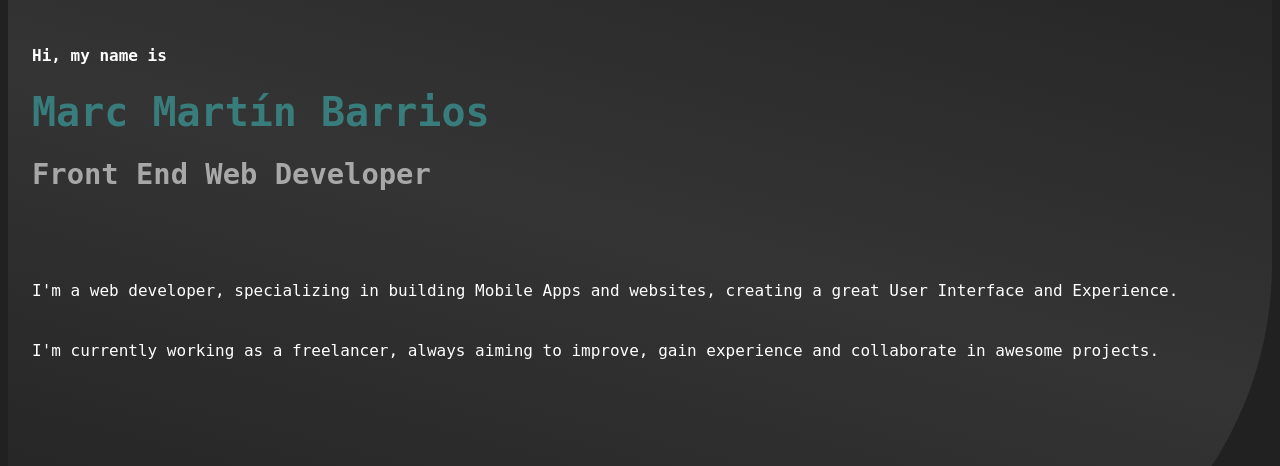
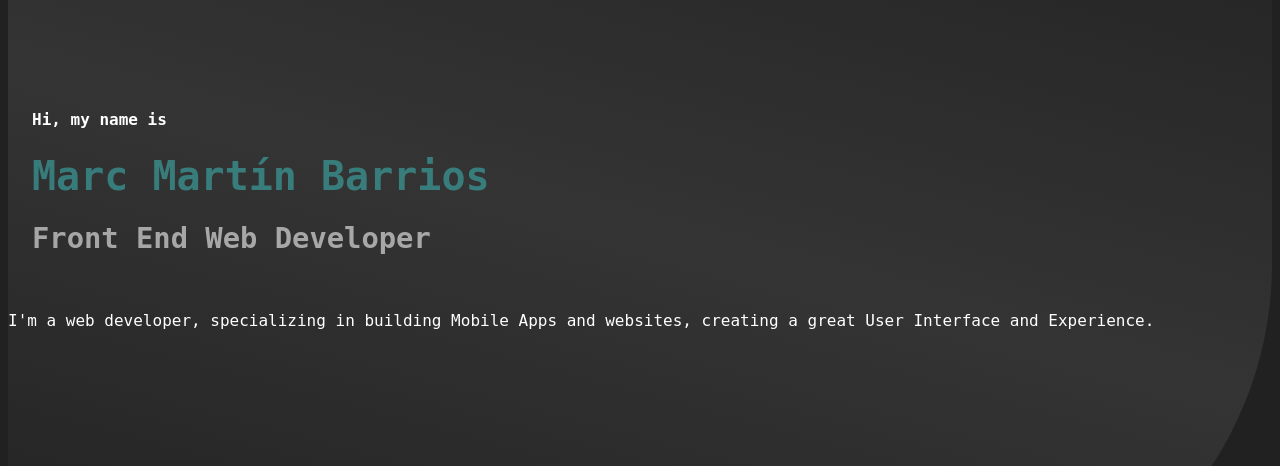
Before and after one commit to MarcMB89/portfolio, a React (Create React App) app: page / in a window 1280 px wide. Shown: the part 168-634 px from the top of the page. Built offline with nearby package versions, Linux system fonts and the light colour scheme; a web font is replaced by a local one.

Commit message:
Improve html tags on Home component

```diff
--- a/src/components/Home/Home.jsx
+++ b/src/components/Home/Home.jsx
@@ -4,6 +4,7 @@ import './homeStyle.css';
 const Home = function home() {
   return (
     <section className="home__container" id="home">
+      <div className="home__content">
         <section className="home__title-section">
           <h2
             className="home__title-greeting"
@@ -12,27 +13,14 @@ const Home = function home() {
           </h2>
           <h1 className="home__title-name">Marc Martín Barrios</h1>
           <h2 className="home__title-job">Front End Web Developer</h2>
-
         </section>
         <section className="home_section_description">
-        <section className="home__section__description-text">
-          <section className="home_section_description-first">
           <p>
             I'm a web developer, specializing in building Mobile Apps
             and websites, creating a great User Interface and Experience.
           </p>
         </section>
-          <section className="home_section_description-second">
-            <p>
-              I'm currently working as a freelancer, always aiming to improve,
-              gain experience and collaborate in awesome projects.
-            </p>
-          </section>
-        </section>
-        {' '}
-
-      </section>
-
+      </div>
     </section>
   );
 };
```
Lines whose indentation alone changed are shown as unchanged.
